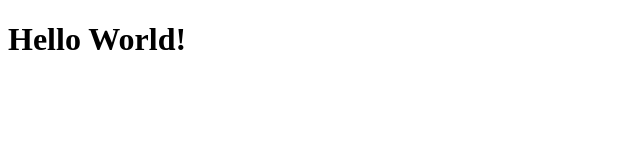
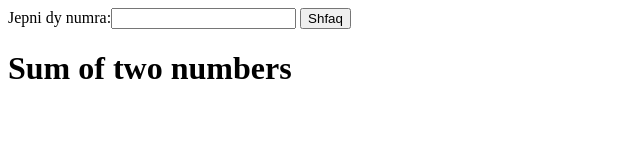
Before and after one commit to boram13/coursera_learning, a plain HTML site: page webExercises/sum.html in a window 1280 px wide. Shown: the whole page, without its empty margins (0-640 px from the left). Drawn offline with Linux system fonts and the light colour scheme.

Commit message:
sum of two numbers/web page

```diff
--- a/webExercises/sum.html
+++ b/webExercises/sum.html
@@ -1,9 +1,27 @@
 <!DOCTYPE html>
 <html>
 <head>
-<title>Hello World!</title>
+<title>Sum of two numbers</title>
+<script>
+
+const sumOfNumbersFunction=(num1,num2)=>{
+
+	let sum
+	sum = num1 + num2
+	return sum
+}
+const functionRes = sumOfNumbersFunction(3,4)
+console.log(functionRes)
+
+
+</script>
 </head>
 <body>
-	<h1>Hello World!</h1>
+	<form name = "form">
+		Jepni dy numra:<input name = "txt" type = "text"/>
+		<input name="shuma" onclick="sumOfNumbersFunction(num1,num2);"type="button" value="Shfaq"/>
+
+	</form>
+	<h1>Sum of two numbers</h1>
 </body>
 </html>
```
